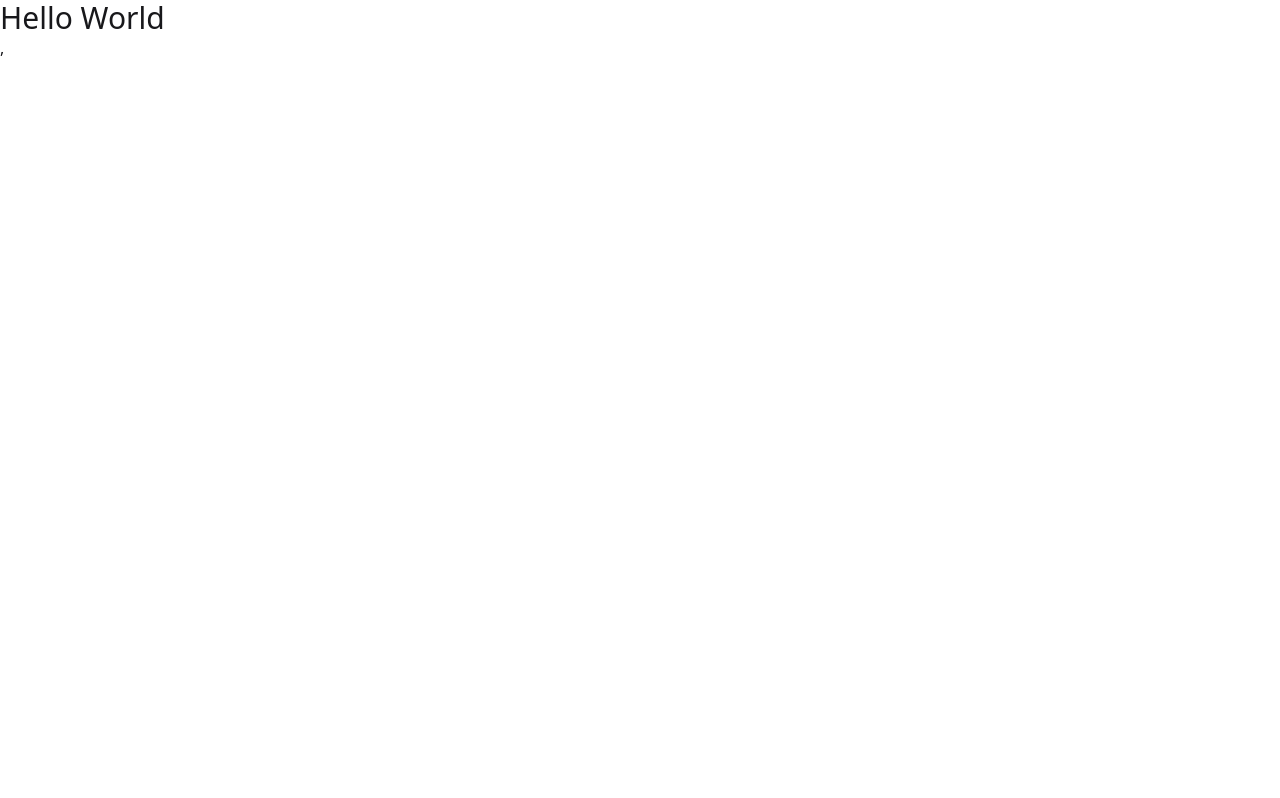
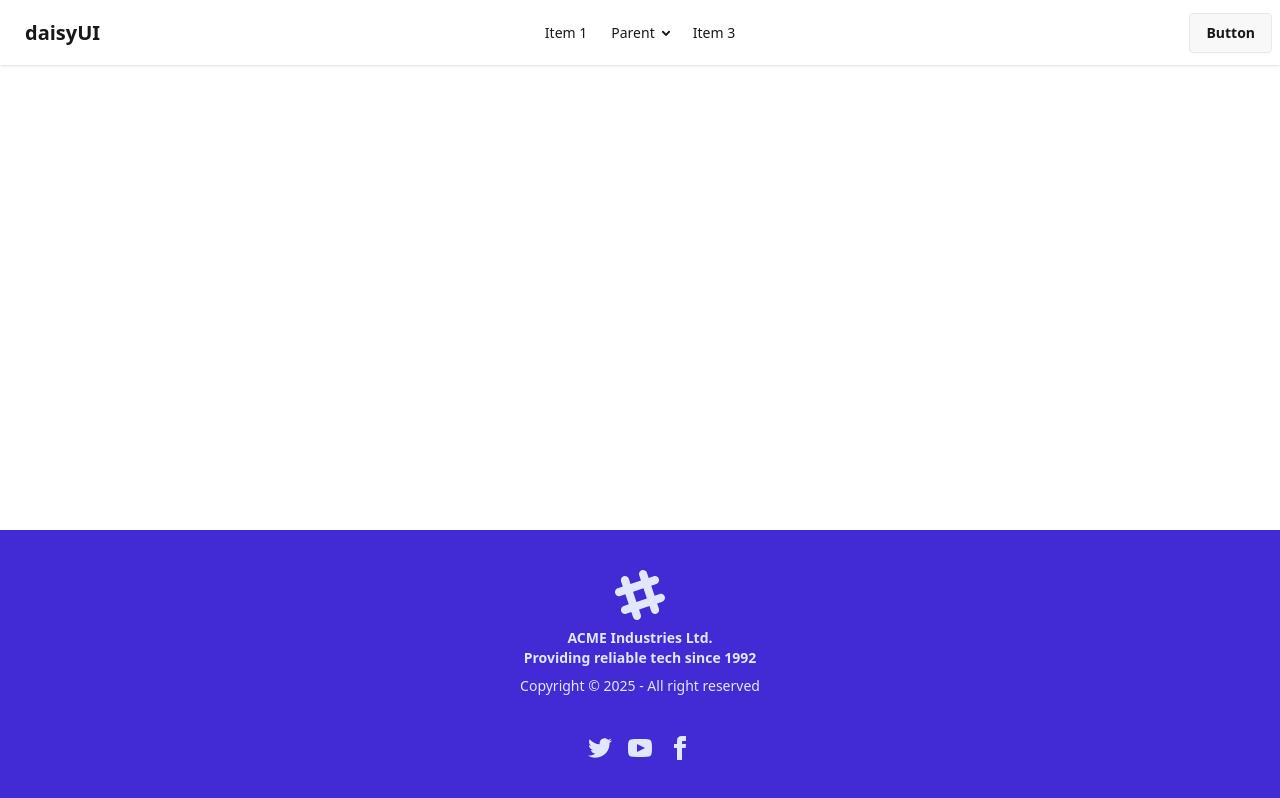
Before and after one commit to rajalishikh/my-simple-app-login, a React (Vite) app: page / in a window 1280 px wide. Built offline with nearby package versions, Linux system fonts and the light colour scheme.

Commit message:
I am make home and ,footer component for routing

```diff
--- /dev/null
+++ b/src/Component/Footer/Footer.jsx
@@ -0,0 +1,69 @@
+
+const Footer = () => {
+    return (
+        <div>
+             <footer className="footer footer-horizontal footer-center bg-primary text-primary-content p-10">
+  <aside>
+    <svg
+      width="50"
+      height="50"
+      viewBox="0 0 24 24"
+      xmlns="http://www.w3.org/2000/svg"
+      fillRule="evenodd"
+      clipRule="evenodd"
+      className="inline-block fill-current">
+      <path
+        d="M22.672 15.226l-2.432.811.841 2.515c.33 1.019-.209 2.127-1.23 2.456-1.15.325-2.148-.321-2.463-1.226l-.84-2.518-5.013 1.677.84 2.517c.391 1.203-.434 2.542-1.831 2.542-.88 0-1.601-.564-1.86-1.314l-.842-2.516-2.431.809c-1.135.328-2.145-.317-2.463-1.229-.329-1.018.211-2.127 1.231-2.456l2.432-.809-1.621-4.823-2.432.808c-1.355.384-2.558-.59-2.558-1.839 0-.817.509-1.582 1.327-1.846l2.433-.809-.842-2.515c-.33-1.02.211-2.129 1.232-2.458 1.02-.329 2.13.209 2.461 1.229l.842 2.515 5.011-1.677-.839-2.517c-.403-1.238.484-2.553 1.843-2.553.819 0 1.585.509 1.85 1.326l.841 2.517 2.431-.81c1.02-.33 2.131.211 2.461 1.229.332 1.018-.21 2.126-1.23 2.456l-2.433.809 1.622 4.823 2.433-.809c1.242-.401 2.557.484 2.557 1.838 0 .819-.51 1.583-1.328 1.847m-8.992-6.428l-5.01 1.675 1.619 4.828 5.011-1.674-1.62-4.829z"></path>
+    </svg>
+    <p className="font-bold">
+      ACME Industries Ltd.
+      <br />
+      Providing reliable tech since 1992
+    </p>
+    <p>Copyright © {new Date().getFullYear()} - All right reserved</p>
+  </aside>
+  <nav>
+    <div className="grid grid-flow-col gap-4">
+      <a>
+        <svg
+          xmlns="http://www.w3.org/2000/svg"
+          width="24"
+          height="24"
+          viewBox="0 0 24 24"
+          className="fill-current">
+          <path
+            d="M24 4.557c-.883.392-1.832.656-2.828.775 1.017-.609 1.798-1.574 2.165-2.724-.951.564-2.005.974-3.127 1.195-.897-.957-2.178-1.555-3.594-1.555-3.179 0-5.515 2.966-4.797 6.045-4.091-.205-7.719-2.165-10.148-5.144-1.29 2.213-.669 5.108 1.523 6.574-.806-.026-1.566-.247-2.229-.616-.054 2.281 1.581 4.415 3.949 4.89-.693.188-1.452.232-2.224.084.626 1.956 2.444 3.379 4.6 3.419-2.07 1.623-4.678 2.348-7.29 2.04 2.179 1.397 4.768 2.212 7.548 2.212 9.142 0 14.307-7.721 13.995-14.646.962-.695 1.797-1.562 2.457-2.549z"></path>
+        </svg>
+      </a>
+      <a>
+        <svg
+          xmlns="http://www.w3.org/2000/svg"
+          width="24"
+          height="24"
+          viewBox="0 0 24 24"
+          className="fill-current">
+          <path
+            d="M19.615 3.184c-3.604-.246-11.631-.245-15.23 0-3.897.266-4.356 2.62-4.385 8.816.029 6.185.484 8.549 4.385 8.816 3.6.245 11.626.246 15.23 0 3.897-.266 4.356-2.62 4.385-8.816-.029-6.185-.484-8.549-4.385-8.816zm-10.615 12.816v-8l8 3.993-8 4.007z"></path>
+        </svg>
+      </a>
+      <a>
+        <svg
+          xmlns="http://www.w3.org/2000/svg"
+          width="24"
+          height="24"
+          viewBox="0 0 24 24"
+          className="fill-current">
+          <path
+            d="M9 8h-3v4h3v12h5v-12h3.642l.358-4h-4v-1.667c0-.955.192-1.333 1.115-1.333h2.885v-5h-3.808c-3.596 0-5.192 1.583-5.192 4.615v3.385z"></path>
+        </svg>
+      </a>
+    </div>
+  </nav>
+           </footer>
+
+
+        </div>
+    )
+};
+
+export default Footer;
--- /dev/null
+++ b/src/Component/Home/Home.jsx
@@ -0,0 +1,24 @@
+import Footer from "../Footer/Footer";
+import Navbar from "../Navbar/Navbar";
+
+const Home = () => {
+    return (
+        <div className="min-h-svh relative">
+           <div className="mt-0">
+                <Navbar></Navbar>
+
+            </div>
+
+
+            <div className="bottom-0 absolute w-full">
+                <Footer></Footer>
+
+            </div>
+
+
+
+        </div>
+    );
+};
+
+export default Home;
--- /dev/null
+++ b/src/Component/Navbar/Navbar.jsx
@@ -0,0 +1,51 @@
+
+const Navbar = () => {
+    return (
+        <div>
+            <div className="navbar bg-base-100 shadow-sm">
+  <div className="navbar-start">
+    <div className="dropdown">
+      <div tabIndex={0} role="button" className="btn btn-ghost lg:hidden">
+        <svg xmlns="http://www.w3.org/2000/svg" className="h-5 w-5" fill="none" viewBox="0 0 24 24" stroke="currentColor"> <path strokeLinecap="round" strokeLinejoin="round" strokeWidth="2" d="M4 6h16M4 12h8m-8 6h16" /> </svg>
+      </div>
+      <ul
+        tabIndex={0}
+        className="menu menu-sm dropdown-content bg-base-100 rounded-box z-1 mt-3 w-52 p-2 shadow">
+        <li><a>Item 1</a></li>
+        <li>
+          <a>Parent</a>
+          <ul className="p-2">
+            <li><a>Submenu 1</a></li>
+            <li><a>Submenu 2</a></li>
+          </ul>
+        </li>
+        <li><a>Item 3</a></li>
+      </ul>
+    </div>
+    <a className="btn btn-ghost text-xl">daisyUI</a>
+  </div>
+  <div className="navbar-center hidden lg:flex">
+    <ul className="menu menu-horizontal px-1">
+      <li><a>Item 1</a></li>
+      <li>
+        <details>
+          <summary>Parent</summary>
+          <ul className="p-2">
+            <li><a>Submenu 1</a></li>
+            <li><a>Submenu 2</a></li>
+          </ul>
+        </details>
+      </li>
+      <li><a>Item 3</a></li>
+    </ul>
+  </div>
+  <div className="navbar-end">
+    <a className="btn">Button</a>
+  </div>
+</div>
+
+        </div>
+    );
+};
+
+export default Navbar;
```
Also changed, not shown: src/Main_Childen/Router.jsx (added, +11 -0 lines), src/main.jsx (+3 -8 lines).
